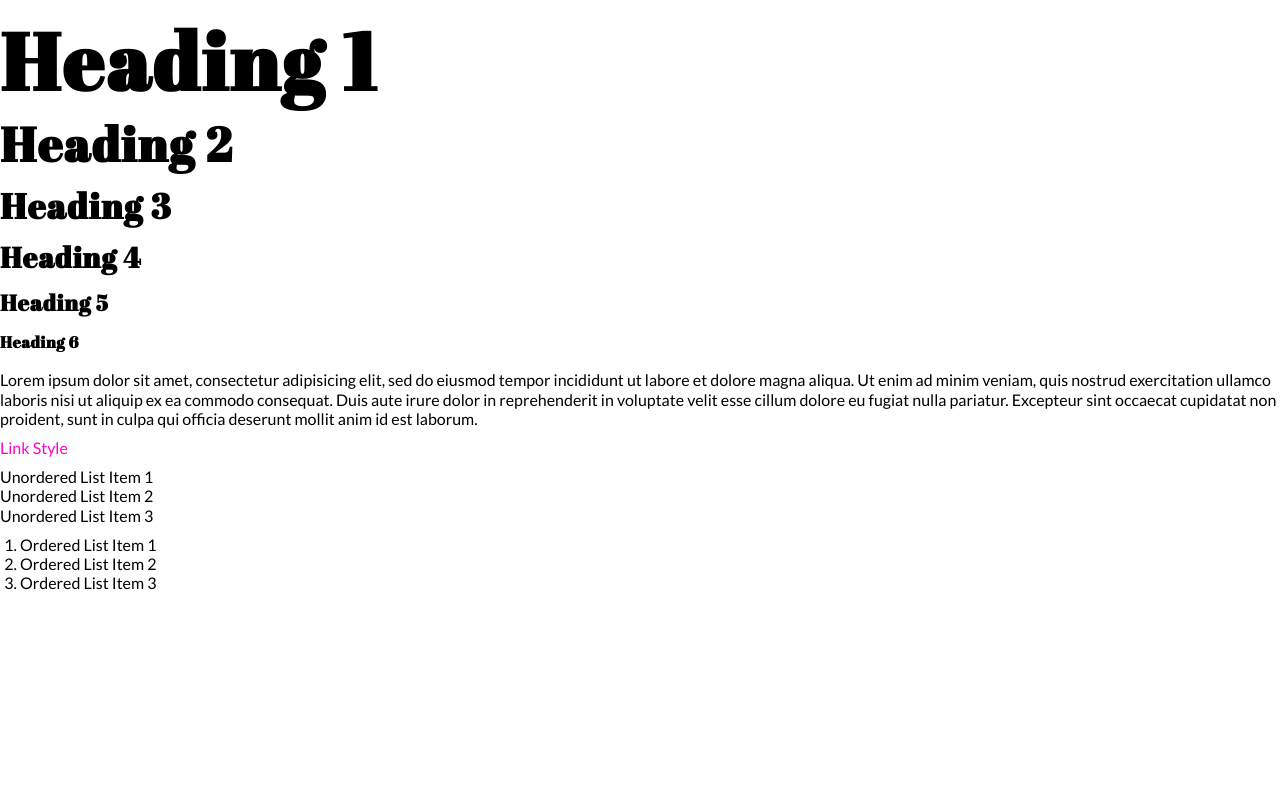
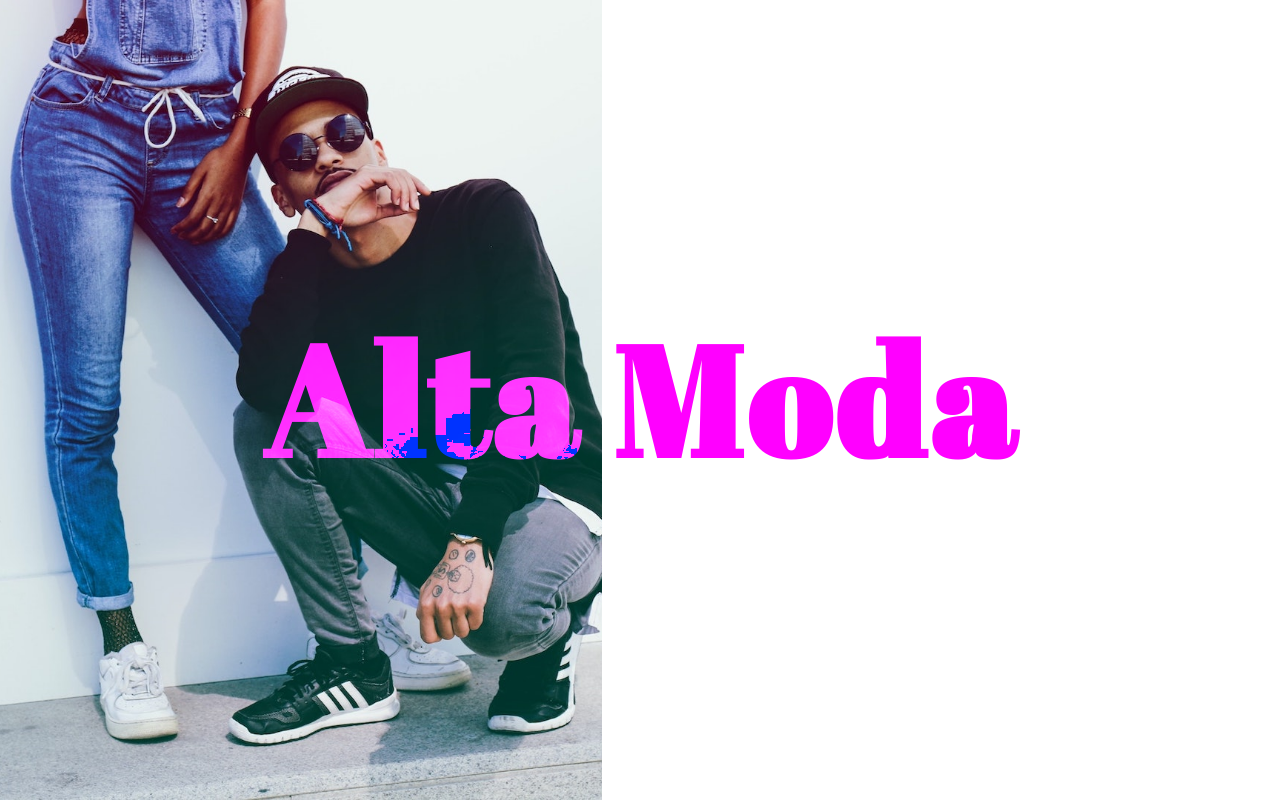
Before and after one commit to justanothergoonie/week-4-base-project, a website: page index.html in a window 1280 px wide. Drawn offline with Linux system fonts and the light colour scheme.

Commit message:
added header and image

```diff
--- a/index.html
+++ b/index.html
@@ -1,47 +1,31 @@
-<!doctype html>
+<!DOCTYPE html>
 <html>
 	<head>
-		<meta charset="utf-8">
-		<meta http-equiv="x-ua-compatible" content="ie=edge">
-		<title> Week 3 Demo </title>
-		<meta name="description" content="">
-		<meta name="viewport" content="width=device-width, initial-scale=1">
+		<meta charset="utf-8" />
+		<meta http-equiv="x-ua-compatible" content="ie=edge" />
+		<title>Week 3 Demo</title>
+		<meta name="description" content="" />
+		<meta name="viewport" content="width=device-width, initial-scale=1" />
 
-		<link href="https://fonts.googleapis.com/css2?family=Abril+Fatface&family=Lato&display=swap" rel="stylesheet">
-		<link rel="stylesheet" href="dist/css/main.css">
-
+		<link
+			href="https://fonts.googleapis.com/css2?family=Abril+Fatface&family=Lato&display=swap"
+			rel="stylesheet"
+		/>
+		<link rel="stylesheet" href="dist/css/main.css" />
 	</head>
 	<body>
-		<h1>Heading 1</h1>
-		<h2>Heading 2</h2>
-		<h3>Heading 3</h3>
-		<h4>Heading 4</h4>
-		<h5>Heading 5</h5>
-		<h6>Heading 6</h6>
-
-		<p>
-			Lorem ipsum dolor sit amet, consectetur adipisicing elit, sed do eiusmod
-			tempor incididunt ut labore et dolore magna aliqua. Ut enim ad minim veniam,
-			quis nostrud exercitation ullamco laboris nisi ut aliquip ex ea commodo
-			consequat. Duis aute irure dolor in reprehenderit in voluptate velit esse
-			cillum dolore eu fugiat nulla pariatur. Excepteur sint occaecat cupidatat non
-			proident, sunt in culpa qui officia deserunt mollit anim id est laborum.
-		</p>
-
-		<a href="#">Link Style</a>
-
-		<ul>
-			<li>Unordered List Item 1</li>
-			<li>Unordered List Item 2</li>
-			<li>Unordered List Item 3</li>
-		</ul>
-
-		<ol>
-			<li>Ordered List Item 1</li>
-			<li>Ordered List Item 2</li>
-			<li>Ordered List Item 3</li>
-		</ol>
-
+		<section class="splash">
+			<img
+				srcset="
+					./dist/img/splash-large.jpg 1080w,
+					./dist/img/splash-med.jpg    780w,
+					./dist/img/splash-small.jpg  640w
+				"
+				src="./dist/img/splash-large.jpg"
+				alt=""
+			/>
+			<h1>Alta Moda</h1>
+		</section>
 		<script src="dist/js/main.js"></script>
 	</body>
 </html>
--- a/src/scss/_home.scss
+++ b/src/scss/_home.scss
@@ -0,0 +1,33 @@
+.splash {
+    width: 100%;
+    height: 100vh;
+    display: flex;
+    align-items: center;
+    justify-content: center;
+    position: relative;
+
+    img {
+        position: absolute;
+        top: 0;
+        left: 0;
+        width: 100%;
+        height: 100%;
+        object-fit: cover;
+    }
+
+    h1 {
+        position: relative;
+        color: magenta;
+        font-size: 30vw;
+        mix-blend-mode: color-dodge;
+    }
+
+    @include bp-med {
+        img {
+            width: 47%;
+        }
+        h1 {
+            font-size: 12vw;
+        }
+    }
+}
```
Also changed, not shown: dist/css/main.css, dist/img/splash-large.jpg (added), dist/img/splash-med.jpg (added), dist/img/splash-small.jpg (added), dist/img/willspirit-sbln-9MRRM_hV4qA-unsplash.jpg, 2 other files.
